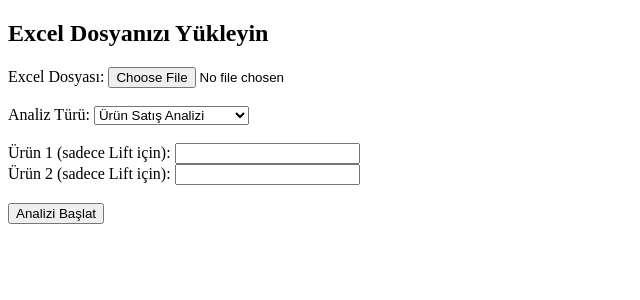
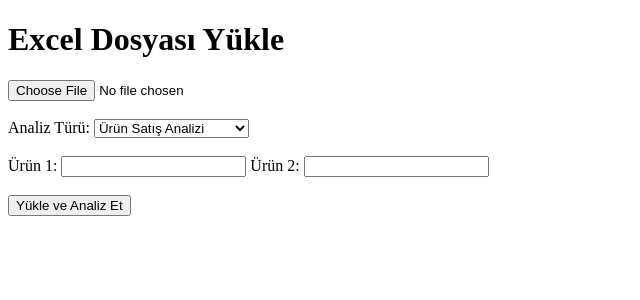
Before and after one commit to umittasdemir1/NewTest, a Flask app: page / in a window 1280 px wide. Shown: the top 300 px of the page, without its empty margins (0-640 px from the left). Run offline with Flask 3, Linux system fonts and the light colour scheme.

Commit message:
Update index.html

```diff
--- a/templates/index.html
+++ b/templates/index.html
@@ -1,30 +1,26 @@
 <!DOCTYPE html>
-<html>
+<html lang="en">
 <head>
-  <title>Müşteri Analiz Paneli</title>
+  <meta charset="UTF-8">
+  <title>Excel Analizi</title>
 </head>
 <body>
-  <h2>Excel Dosyanızı Yükleyin</h2>
-  <form action="/analyze" method="post" enctype="multipart/form-data">
-    <label>Excel Dosyası:</label>
+  <h1>Excel Dosyası Yükle</h1>
+  <form action="/analyze" method="POST" enctype="multipart/form-data">
     <input type="file" name="file" required><br><br>
-
     <label>Analiz Türü:</label>
     <select name="analysis">
       <option value="sales">Ürün Satış Analizi</option>
-      <option value="lift">Lift Analizi</option>
+      <option value="lift">Sepet Analizi (Lift)</option>
       <option value="pair">Birlikte Satılan Ürünler</option>
       <option value="time">Zaman Bazlı Satış</option>
-      <option value="customer">Müşteri Tipi</option>
+      <option value="customer">Müşteri Tipi Analizi</option>
     </select><br><br>
-
-    <label>Ürün 1 (sadece Lift için):</label>
-    <input type="text" name="urun1"><br>
-
-    <label>Ürün 2 (sadece Lift için):</label>
+    <label>Ürün 1:</label>
+    <input type="text" name="urun1">
+    <label>Ürün 2:</label>
     <input type="text" name="urun2"><br><br>
-
-    <button type="submit">Analizi Başlat</button>
+    <button type="submit">Yükle ve Analiz Et</button>
   </form>
 </body>
 </html>
```
